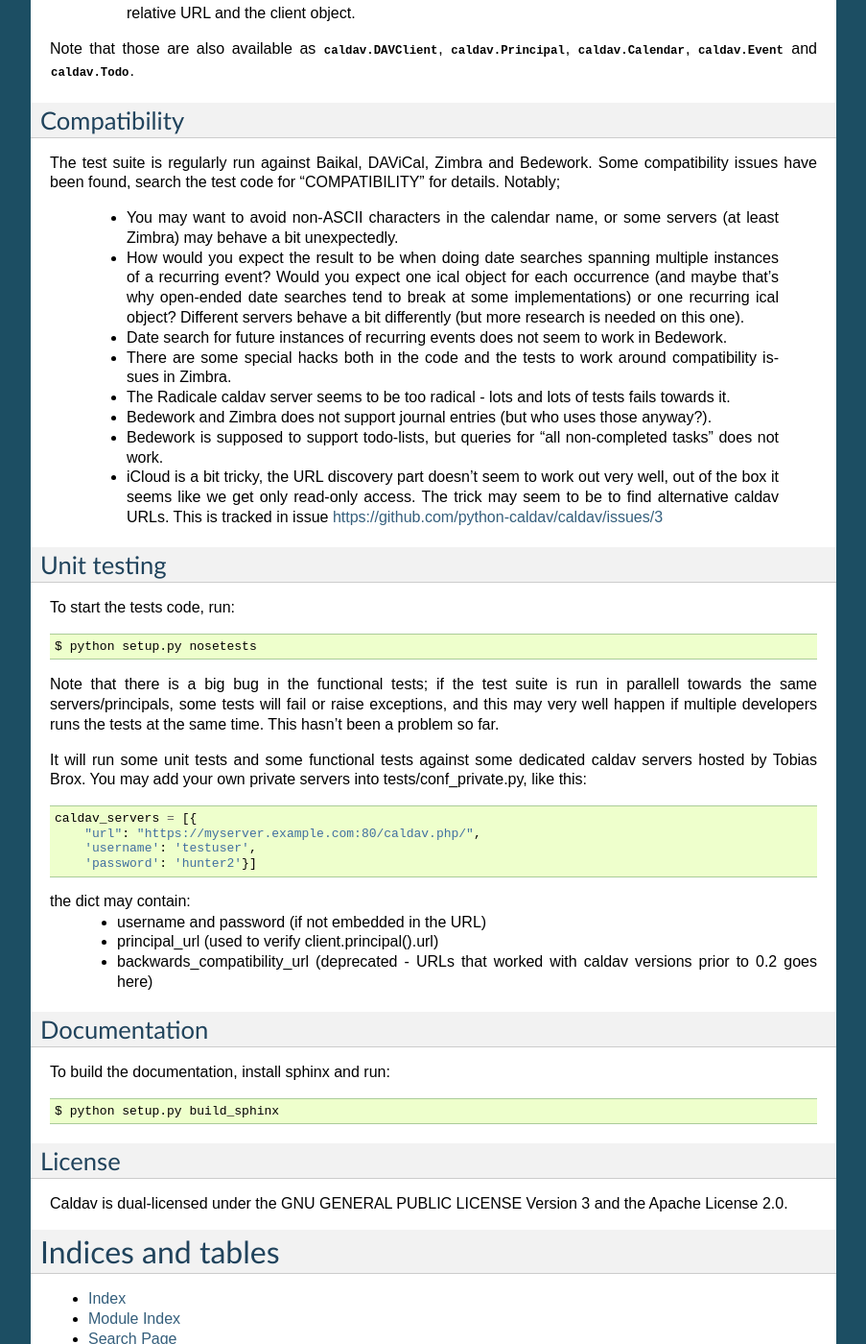
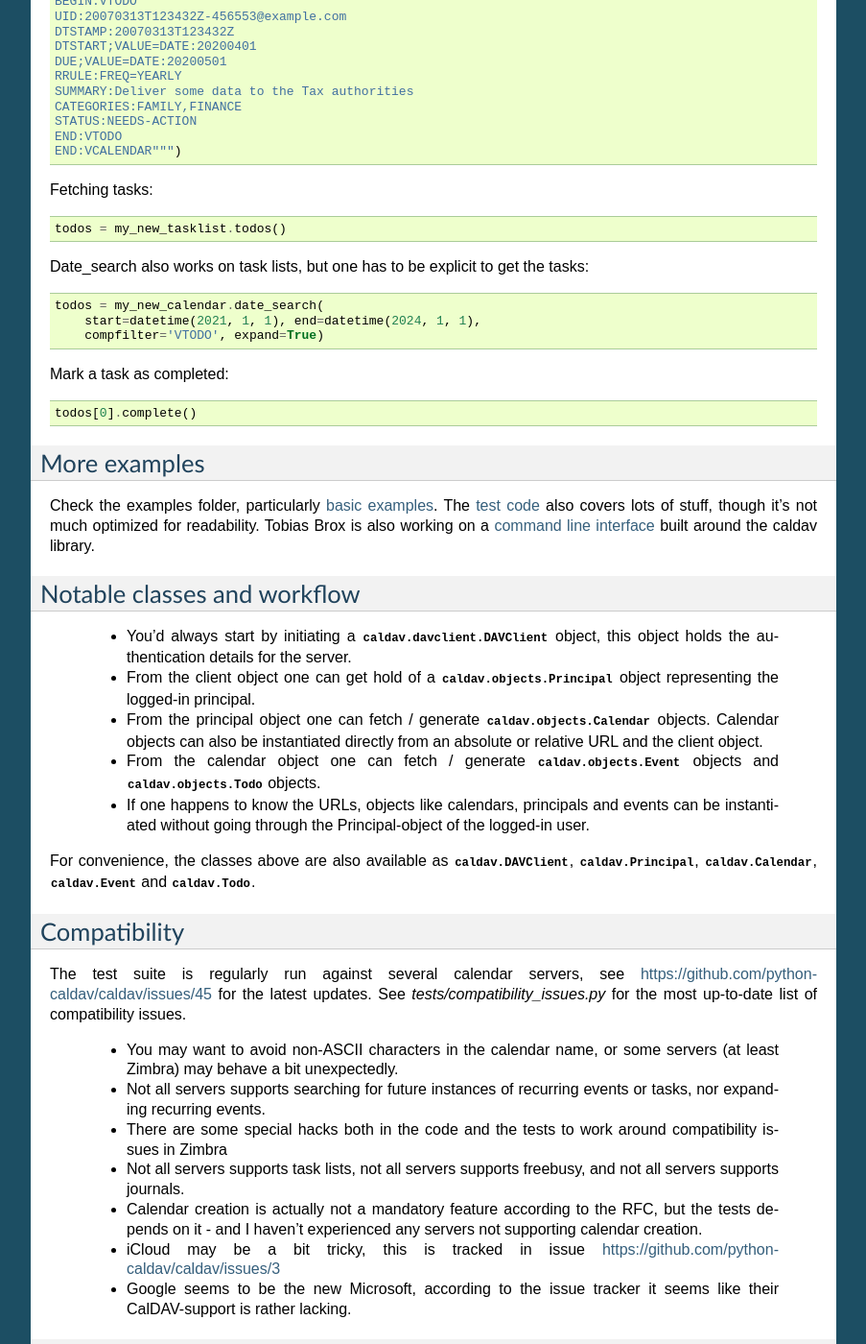
Before and after one commit to python-caldav/caldav, a Sphinx documentation site: the page built from docs/source/index.rst, in a window 1280 px wide and 1400 px high, scrolled down 1357 px. Shown: the whole window at 96% size, without its empty margins (198-1101 px from the left). Built offline with Sphinx 7.4.7, drawn with Linux system fonts in a browser that asks for light colours; some of the changed text lies outside the part shown.

Commit message:
done quite some documentation work, resolves https://github.com/python-caldav/caldav/issues/67

```diff
--- a/docs/source/caldav/davclient.rst
+++ b/docs/source/caldav/davclient.rst
@@ -2,5 +2,5 @@
 =======================================
 
 .. automodule:: caldav.davclient
-   :synopsis: Classe d'interaction avec les données
+   :synopsis: Class for storing server connection details
    :members: DAVClient, DAVResponse
--- a/docs/source/caldav/objects.rst
+++ b/docs/source/caldav/objects.rst
@@ -3,4 +3,4 @@
 
 .. automodule:: caldav.objects
    :synopsis: Base DAVObject class
-   :members: DAVObject, Principal, Calendar, Event
+   :members: DAVObject, Principal, Calendar, Event, Todo, Journal, CalendarSet, CalendarObjectResource
--- a/docs/source/index.rst
+++ b/docs/source/index.rst
@@ -16,61 +16,124 @@ Contents
    caldav/davclient
    caldav/objects
 
-Python 3
-========
-
-The caldav library should work well both with python2 and python3.
-
 Quickstart
 ==========
 
+All code examples below are snippets from the basic_usage_examples.py.
+
+Setting up a caldav client object and a principal object:
+
 .. code-block:: python
 
-  from datetime import datetime
-  import caldav
-  from caldav.elements import dav, cdav
+  client = caldav.DAVClient(url=url, username=username, password=password)
+  my_principal = client.principal()
 
-  # Caldav url
-  url = "https://user:pass@hostname/caldav.php/"
+Fetching calendars:
 
-  vcal = """BEGIN:VCALENDAR
+.. code-block:: python
+
+  calendars = my_principal.calendars()
+
+Creating a calendar:
+
+.. code-block:: python
+
+  my_new_calendar = my_principal.make_calendar(name="Test calendar")
+
+Adding an event to the calendar:
+
+.. code-block:: python
+
+  my_event = my_new_calendar.save_event("""BEGIN:VCALENDAR
   VERSION:2.0
   PRODID:-//Example Corp.//CalDAV Client//EN
   BEGIN:VEVENT
-  UID:1234567890
-  DTSTAMP:20100510T182145Z
-  DTSTART:20100512T170000Z
-  DTEND:20100512T180000Z
-  SUMMARY:This is an event
+  UID:20200516T060000Z-123401@example.com
+  DTSTAMP:20200516T060000Z
+  DTSTART:20200517T060000Z
+  DTEND:20200517T230000Z
+  RRULE:FREQ=YEARLY
+  SUMMARY:Do the needful
   END:VEVENT
   END:VCALENDAR
-  """
+  """)
 
-  client = caldav.DAVClient(url)
-  principal = client.principal()
-  calendars = principal.calendars()
-  if len(calendars) > 0:
-      calendar = calendars[0]
-      print "Using calendar", calendar
+Do a date search in a calendar:
 
-      print "Renaming"
-      calendar.set_properties([dav.DisplayName("Test calendar"),])
-      print calendar.get_properties([dav.DisplayName(),])
+.. code-block:: python
 
-      event = calendar.add_event(vcal)
-      print "Event", event, "created"
+  events_fetched = my_new_calendar.date_search(
+  start=datetime(2021, 1, 1), end=datetime(2024, 1, 1), expand=True)
 
-      print "Looking for events in 2010-05"
-      results = calendar.date_search(
-          datetime(2010, 5, 1), datetime(2010, 6, 1))
+Find an object with a known URL, say, a calendar, without going through the Principal-object:
 
-      for event in results:
-          print "Found", event
+.. code-block:: python
+
+  the_same_calendar = caldav.Calendar(client=client, url=my_new_calendar.url)
+
+Get all events from a calendar:
+
+.. code-block:: python
+
+  all_events = the_same_calendar.events()
+
+Deleting a calendar (or, basically, any object):
+
+.. code-block:: python
+
+  my_new_calendar.delete()
+
+Create a task list:
+
+.. code-block:: python
+
+  my_new_tasklist = my_principal.make_calendar(
+              name="Test tasklist", supported_calendar_component_set=['VTODO'])
+
+Adding a task to a task list:
+
+.. code-block:: python
+
+  my_new_tasklist.add_todo("""BEGIN:VCALENDAR
+  VERSION:2.0
+  PRODID:-//Example Corp.//CalDAV Client//EN
+  BEGIN:VTODO
+  UID:20070313T123432Z-456553@example.com
+  DTSTAMP:20070313T123432Z
+  DTSTART;VALUE=DATE:20200401
+  DUE;VALUE=DATE:20200501
+  RRULE:FREQ=YEARLY
+  SUMMARY:Deliver some data to the Tax authorities
+  CATEGORIES:FAMILY,FINANCE
+  STATUS:NEEDS-ACTION
+  END:VTODO
+  END:VCALENDAR""")
+
+Fetching tasks:
+
+.. code-block:: python
+
+  todos = my_new_tasklist.todos()
+
+Date_search also works on task lists, but one has to be explicit to get the tasks:
+
+.. code-block:: python
+
+  todos = my_new_calendar.date_search(
+      start=datetime(2021, 1, 1), end=datetime(2024, 1, 1),
+      compfilter='VTODO', expand=True)
+
+Mark a task as completed:
+
+.. code-block:: python
+
+  todos[0].complete()
+
 
 More examples
 =============
 
-See the `test code <https://github.com/python-caldav/caldav/blob/master/tests/test_caldav.py>`_ for more usage examples.  Tobias Brox is also working on a `command line interface <https://github.com/tobixen/calendar-cli>`_  built around the caldav library.
+Check the examples folder, particularly `basic examples <https://github.com/python-caldav/caldav/blob/master/examples/basic_examples.py>`_.  The `test code <https://github.com/python-caldav/caldav/blob/master/tests/test_caldav.py>`_ also covers lots of stuff, though it's not much optimized for readability.  Tobias Brox is also working on a `command line interface <https://github.com/tobixen/calendar-cli>`_  built around the caldav library.
 
 Notable classes and workflow
 ============================
@@ -81,7 +144,7 @@ Notable classes and workflow
 
  * From the client object one can get hold of a
    :class:`caldav.objects.Principal`
-   object representing the logged in principal.
+   object representing the logged-in principal.
 
  * From the principal object one can fetch / generate
    :class:`caldav.objects.Calendar` objects.  Calendar objects can also be
@@ -90,83 +153,58 @@ Notable classes and workflow
 
  * From the calendar object one can fetch / generate
    :class:`caldav.objects.Event` objects and
-   :class:`caldav.objects.Todo` objects.  Event objects can also be
-   instantiated directly from an absolute or relative URL and the client
-   object.
+   :class:`caldav.objects.Todo` objects.
 
-Note that those are also available as :class:`caldav.DAVClient`,
-:class:`caldav.Principal`, :class:`caldav.Calendar`,
-:class:`caldav.Event` and :class:`caldav.Todo`.
+ * If one happens to know the URLs, objects like calendars, principals
+   and events can be instantiated without going through the
+   Principal-object of the logged-in user.
+
+For convenience, the classes above are also available as
+:class:`caldav.DAVClient`, :class:`caldav.Principal`,
+:class:`caldav.Calendar`, :class:`caldav.Event` and
+:class:`caldav.Todo`.
 
 
 Compatibility
 =============
 
-The test suite is regularly run against Baikal, DAViCal, Zimbra
-and Bedework.  Some compatibility issues have been found, search the
-test code for "COMPATIBILITY" for details.  Notably;
+The test suite is regularly run against several calendar servers, see https://github.com/python-caldav/caldav/issues/45 for the latest updates.  See `tests/compatibility_issues.py` for the most up-to-date list of compatibility issues.
 
  * You may want to avoid non-ASCII characters in the calendar name, or
    some servers (at least Zimbra) may behave a bit unexpectedly.
 
- * How would you expect the result to be when doing date searches
-   spanning multiple instances of a recurring event?  Would you expect
-   one ical object for each occurrence (and maybe that's why
-   open-ended date searches tend to break at some implementations) or
-   one recurring ical object?  Different servers behave a bit
-   differently (but more research is needed on this one).
-
- * Date search for future instances of recurring events does not seem
-   to work in Bedework.
+ * Not all servers supports searching for future instances of
+   recurring events or tasks, nor expanding recurring events.
 
  * There are some special hacks both in the code and the tests to work
-   around compatibility issues in Zimbra.
+   around compatibility issues in Zimbra
 
- * The Radicale caldav server seems to be too radical - lots and lots
-   of tests fails towards it.
+ * Not all servers supports task lists, not all servers supports
+   freebusy, and not all servers supports journals.
 
- * Bedework and Zimbra does not support journal entries (but who uses those
-   anyway?).
+ * Calendar creation is actually not a mandatory feature according to
+   the RFC, but the tests depends on it - and I haven't experienced
+   any servers not supporting calendar creation.
 
- * Bedework is supposed to support todo-lists, but queries
-   for "all non-completed tasks" does not work.
+ * iCloud may be a bit tricky, this is tracked in issue
+   https://github.com/python-caldav/caldav/issues/3
 
- * iCloud is a bit tricky, the URL discovery part doesn't seem to work
-   out very well, out of the box it seems like we get only read-only
-   access.  The trick may seem to be to find alternative caldav URLs.
-   This is tracked in issue
-   https://github.com/python-caldav/caldav/issues/3
+ * Google seems to be the new Microsoft, according to the issue
+   tracker it seems like their CalDAV-support is rather lacking.
 
 Unit testing
 ============
 
-To start the tests code, run:
+To start the tests code, install everything from the setup.tests_requires list and run:
 
 .. code-block:: bash
 
   $ python setup.py nosetests
 
-Note that there is a big bug in the functional tests; if the test
-suite is run in parallell towards the same servers/principals, some
-tests will fail or raise exceptions, and this may very well happen if
-multiple developers runs the tests at the same time.  This hasn't been
-a problem so far.
+(tox should also work, but it may be needed to look more into it)
 
-It will run some unit tests and some functional tests against some
-dedicated caldav servers hosted by Tobias Brox.  You may add your own
-private servers into tests/conf_private.py, like this:
-
-.. code-block:: python
-
-  caldav_servers = [{
-      "url": "https://myserver.example.com:80/caldav.php/",
-      'username': 'testuser',
-      'password': 'hunter2'}]
-
-the dict may contain:
- * username and password (if not embedded in the URL)
- * principal_url (used to verify client.principal().url)
- * backwards_compatibility_url (deprecated - URLs that worked with caldav versions prior to 0.2 goes here)
+It will run some unit tests and some functional tests.  You may want to add your own
+private servers into tests/conf_private.py, see tests/conf_private.py.EXAMPLE
 
 Documentation
 =============
--- a/setup.py
+++ b/setup.py
@@ -3,7 +3,7 @@
 from setuptools import setup, find_packages
 import sys
 
-version = '0.6.3.dev0'
+version = '0.7.0.dev0'
 
 if __name__ == '__main__':
     ## For python 2.7 and 3.5 we depend on pytz and tzlocal.  For 3.6 and up, batteries are included.  Same with mock.
@@ -44,5 +44,5 @@ if __name__ == '__main__':
         include_package_data=True,
         zip_safe=False,
         install_requires=['vobject', 'lxml', 'requests', 'six'] + extra_packages,
-        tests_require=['nose', 'coverage', 'tzlocal', 'pytz', 'xandikos', 'radicale'] + extra_test_packages
+        tests_requires=['nose', 'coverage', 'tzlocal', 'pytz', 'xandikos', 'radicale'] + extra_test_packages
     )
```
Also changed, not shown: README.md (+2 -0 lines), 1 other file.
